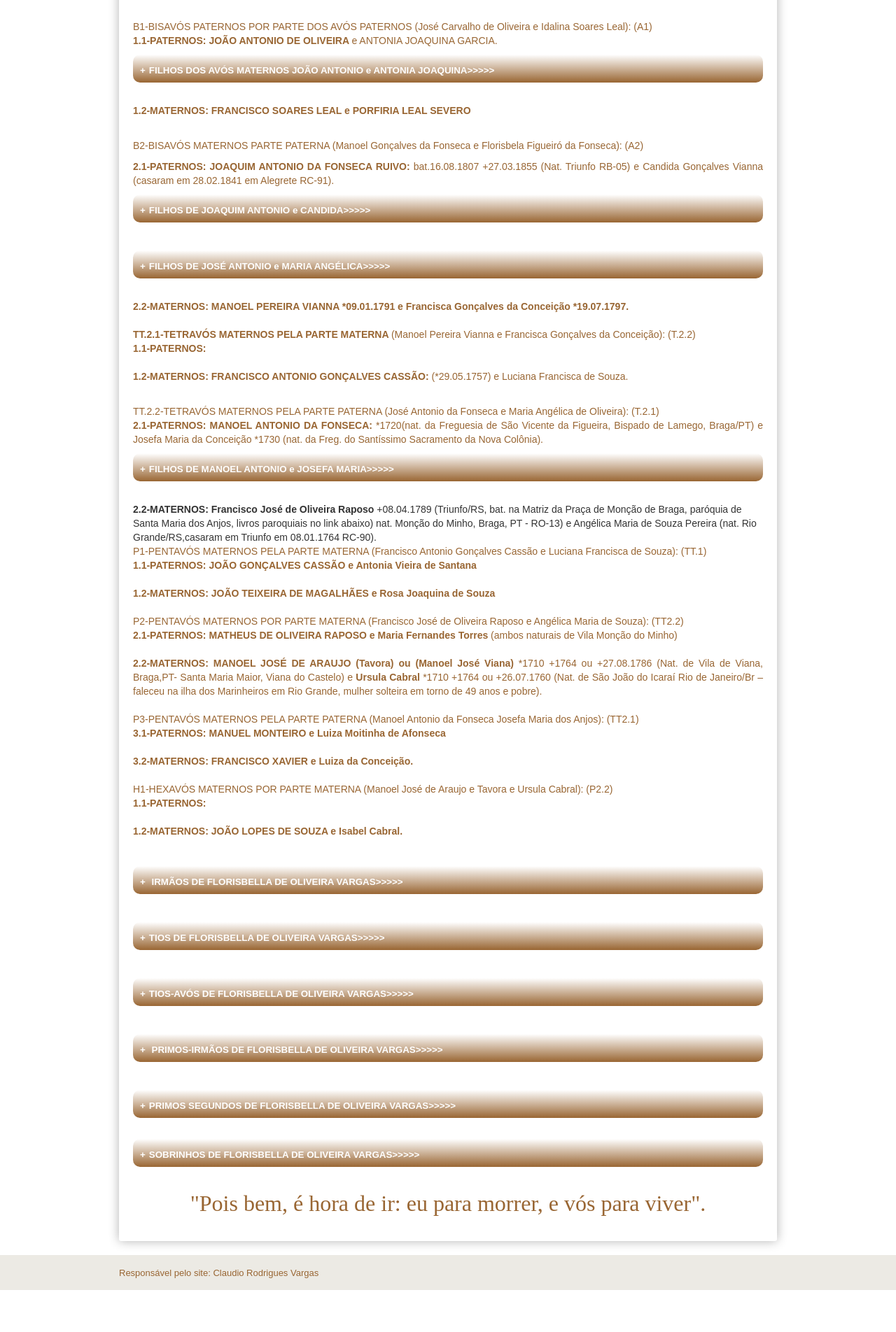
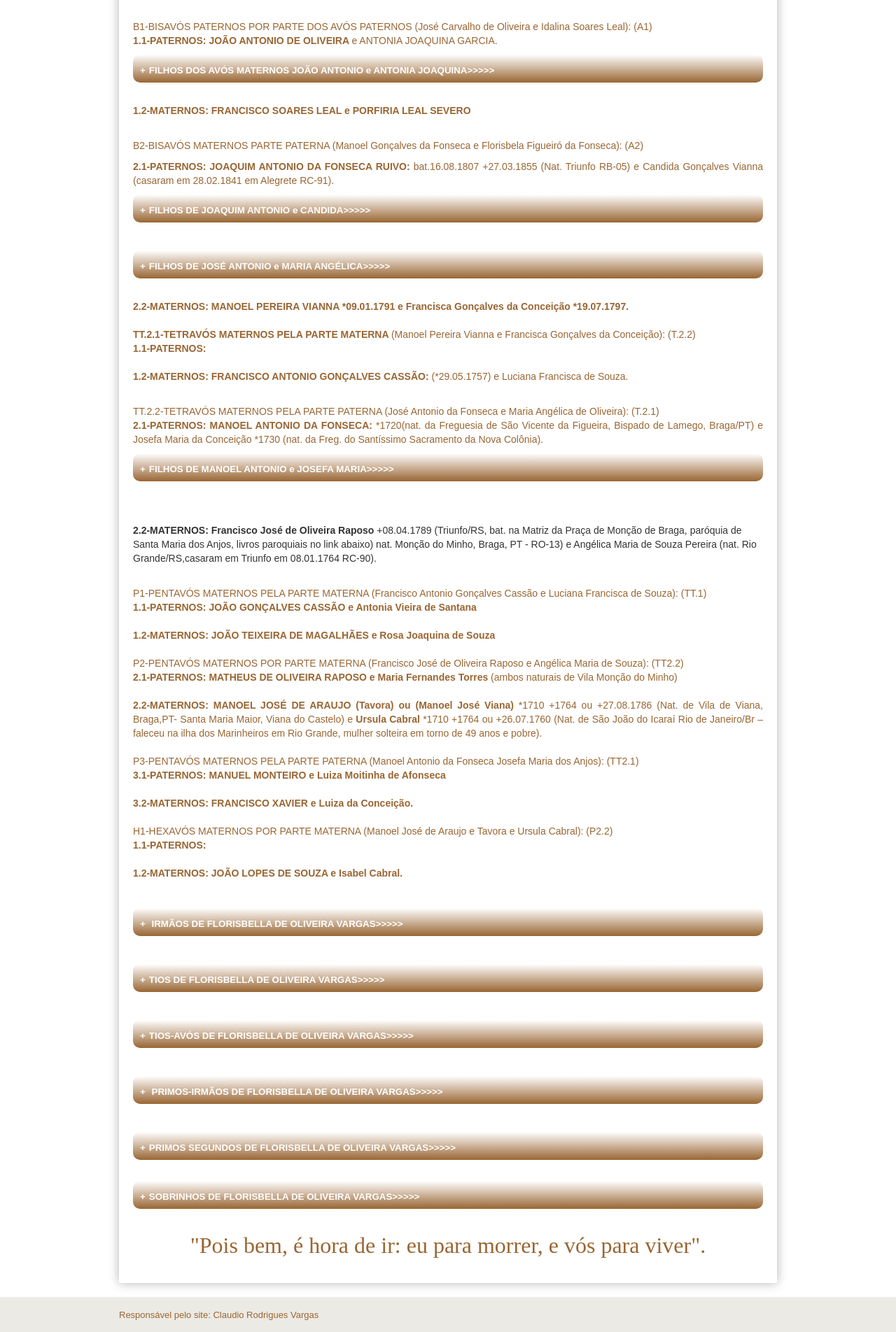
Before and after one commit to claudiovargas1955/claudiovargas1955.github.io, a Jekyll site: the page built from _pages/arvore-genealogica-de-costados-de-florisbella.html, in a window 1280 px wide. Shown: the part 831-2735 px from the top of the page at 70% size. Built offline with Jekyll 4.4.1, drawn with Linux system fonts in a browser that asks for light colours; some web fonts are replaced; before the commit the page ends 2675 px from its top, so only the background shows below that.

Commit message:
Update arvore-genealogica-de-costados-de-florisbella.html

```diff
--- a/_pages/arvore-genealogica-de-costados-de-florisbella.html
+++ b/_pages/arvore-genealogica-de-costados-de-florisbella.html
@@ -430,11 +430,11 @@ Maria Angélica de Oliveira (batizada em 09.12.1779 nat. de Triunfo/RS, casaram
  <b>(2.1.13)Bento Antonio da Fonseca:</b> *03.01.1780, Estreito, RS (casou em 1811 com Domingas Antônia Pires, Nat. de Rio Grande/RS,
  filha de Miguel Antonio Pires, Nat. de Curitiba/PR, e de Marcelina Rosa, Nat. de Rio Grande/RS. FILHOS: Emerenciano, Maria José
  Antônia, Marcelino Antonio, Felisbina Antônia, Zeferino, Laurindo Antonio, Feliciana, Felicia, Zeferino Antônio, Belisário Antônio.<br/><br/>
-  </details></p><br/>
+  </details></p><br><br>
 
- <b>2.2-MATERNOS: Francisco José de Oliveira Raposo</b> +08.04.1789 (Triunfo/RS, bat. na Matriz da Praça de Monção de Braga,
+ <p></p><b>2.2-MATERNOS: Francisco José de Oliveira Raposo</b> +08.04.1789 (Triunfo/RS, bat. na Matriz da Praça de Monção de Braga,
  paróquia de Santa Maria dos Anjos, livros paroquiais no link abaixo) nat. Monção do Minho, Braga, PT - RO-13) e Angélica Maria
- de Souza Pereira (nat. Rio Grande/RS,casaram em Triunfo em 08.01.1764 RC-90). <br>
+ de Souza Pereira (nat. Rio Grande/RS,casaram em Triunfo em 08.01.1764 RC-90).</p> <br>
 
  <p> P1-PENTAVÓS MATERNOS PELA PARTE MATERNA (Francisco Antonio Gonçalves Cassão e Luciana Francisca de Souza): (TT.1)<br/>
  <b>1.1-PATERNOS: JOÃO GONÇALVES CASSÃO e Antonia Vieira de Santana</b> <br/><br/>
```
